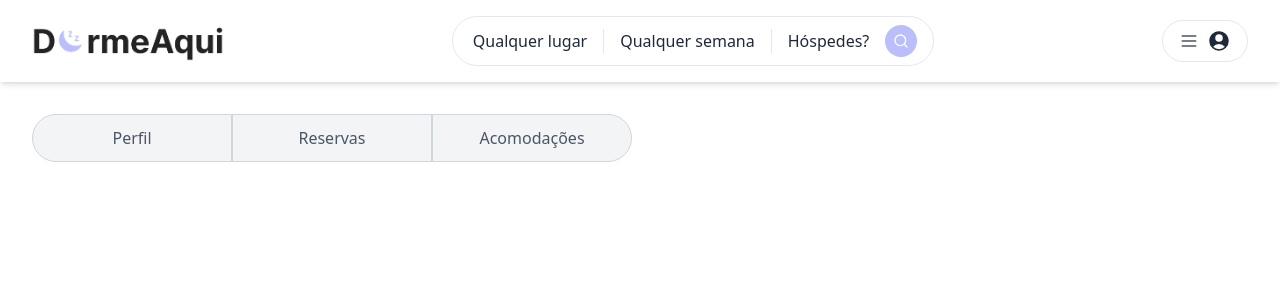
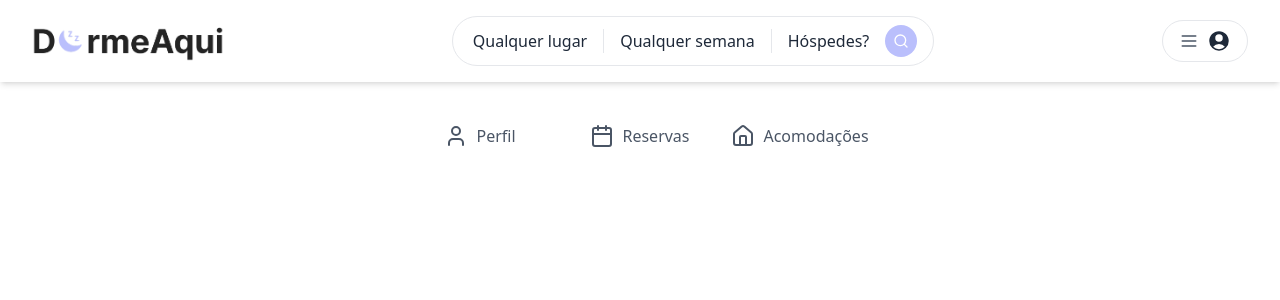
Before and after one commit to LeonardoMarques7/ProjetoDormeAqui, a React (Vite) app in the folder front-end/: page /account/1/1/1 in a window 1280 px wide. Shown: the top 300 px of the page. Built offline with nearby package versions, Linux system fonts and the light colour scheme; no server answers.

Commit message:
feat: adicionando badges de navegacao

```diff
--- a/front-end/src/pages/Account.jsx
+++ b/front-end/src/pages/Account.jsx
@@ -3,6 +3,7 @@ import { Link, Navigate, useParams } from "react-router-dom";
 import AccProfile from "../components/AccProfile";
 import AccPlaces from "../components/AccPlaces";
 import { useUserContext } from "../components/contexts/UserContext";
+import { Calendar, House, User } from "lucide-react";
 
 const Account = () => {
 	const { subpage } = useParams();
@@ -10,10 +11,10 @@ const Account = () => {
 
 	const buttonClass = (button) => {
 		let finalClass =
-			"border-1 w-50 h-12 flex items-center justify-center cursor-pointer ease-in-out duration-300 bg-gray-100  border-gray-300 text-gray-600";
+			" w-40 py-2.5 flex items-center gap-2 justify-center cursor-pointer ease-in-out duration-300 transtiol-all text-gray-600";
 		if (button === subpage) {
 			finalClass +=
-				" text-white font-bold !bg-primary-300 scale-[1.01] border-transparent";
+				" text-white rounded-full font-bold bg-primary-300 !border-primary-300 scale-[1.01] transition-all";
 		}
 
 		return finalClass;
@@ -24,21 +25,15 @@ const Account = () => {
 	return (
 		<section className="p-8 text-center max-w-7xl w-full mx-auto">
 			<div className="flex flex-col gap-4">
-				<div className="flex">
-					<Link
-						to="/account/profile"
-						className={`${buttonClass("profile")} rounded-l-full`}
-					>
-						Perfil
+				<div className="flex w-full mx-auto justify-center items-center">
+					<Link to="/account/profile" className={`${buttonClass("profile")}`}>
+						<User /> Perfil
 					</Link>
 					<Link to="/account/bookings" className={buttonClass("bookings")}>
-						Reservas
+						<Calendar /> Reservas
 					</Link>
-					<Link
-						to="/account/places"
-						className={`${buttonClass("places")} rounded-r-full`}
-					>
-						Acomodações
+					<Link to="/account/places" className={`${buttonClass("places")}`}>
+						<House /> Acomodações
 					</Link>
 				</div>
 				{subpage === "profile" && <AccProfile />}
```
